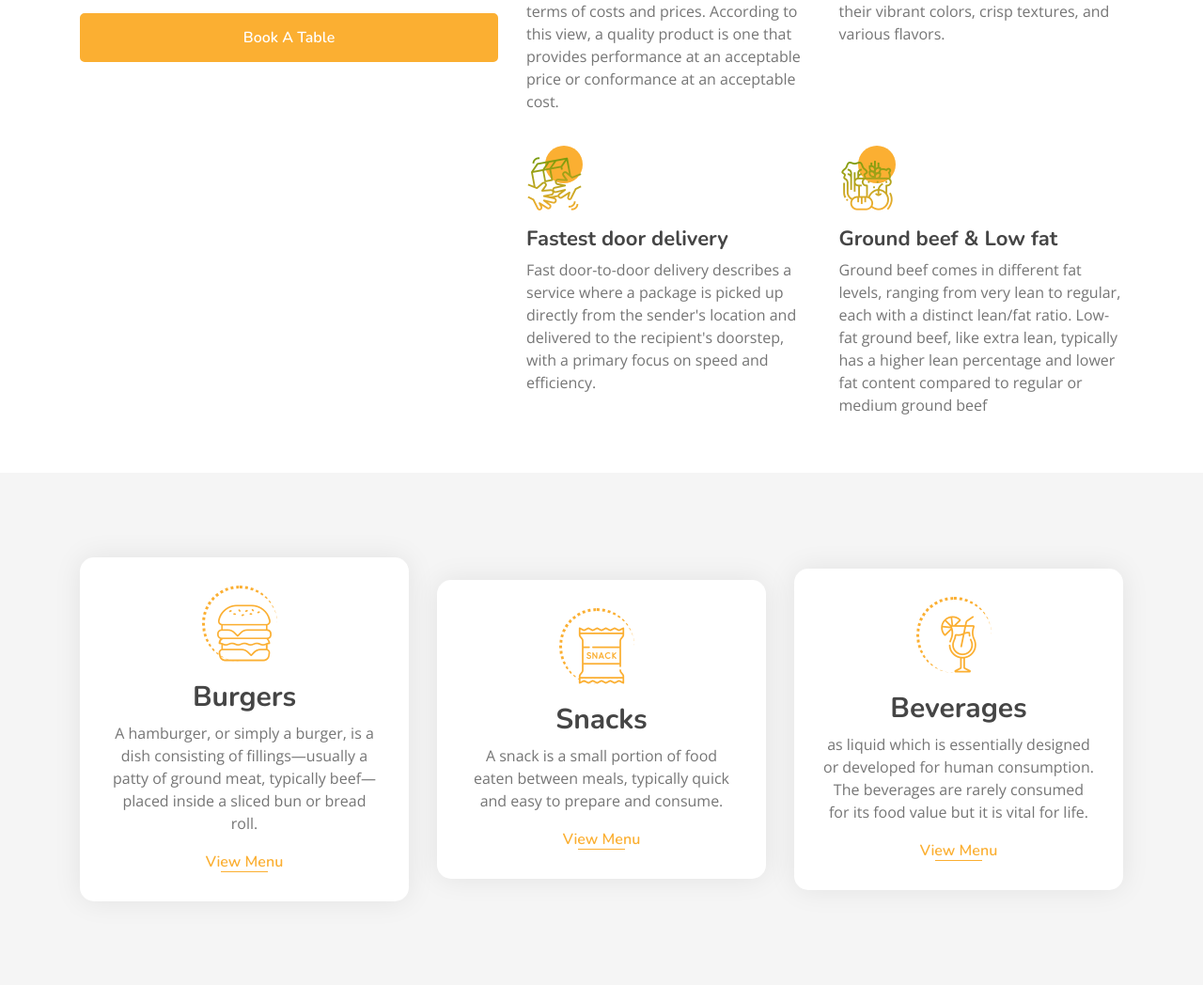
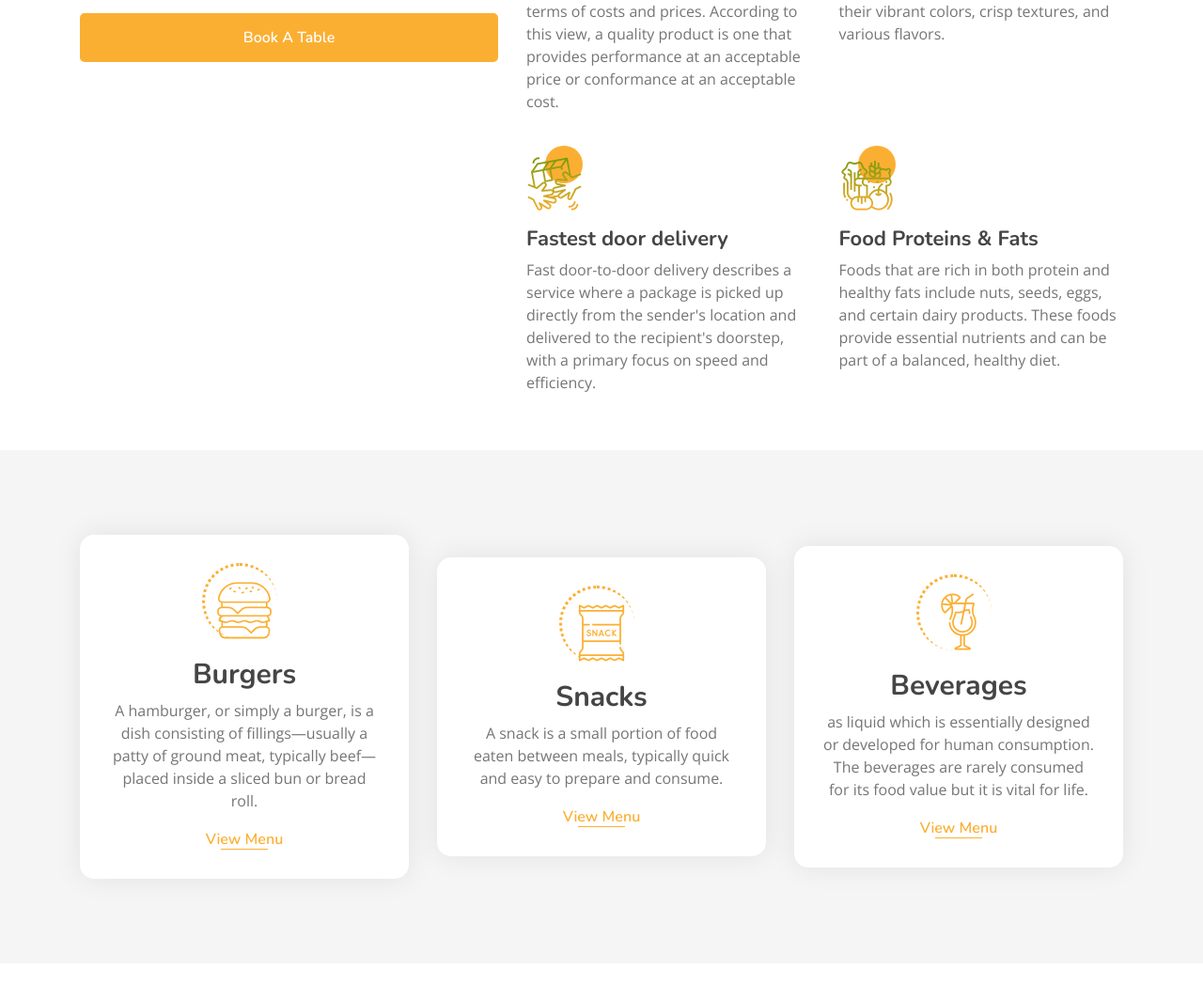
Before and after one commit to nidhitechno/foodzone, a Django app: page / in a window 1280 px wide. Shown: the part 2646-3694 px from the top of the page at 94% size. Run offline with Django 5.2, Linux system fonts and the light colour scheme; some libraries are stand-ins or nearby versions.

Commit message:
upadatefoodzone

```diff
--- a/template/booking.html
+++ b/template/booking.html
@@ -61,6 +61,7 @@
                     <div class="col-12">
                         <a href="">Home</a>
                         <a href="">Booking</a>
+
                     </div>
                 </div>
             </div>
@@ -155,7 +156,9 @@
                                     </div>
                                 </div>
                                 <div>
+                                    <!-- <a href="{% url 'booking_blog' i.id %}"> -->
                                     <button class="btn custom-btn" type="submit">Book Now</button>
+                                </a>
                                 </div>
                             </form>
                         </div>
--- a/template/index.html
+++ b/template/index.html
@@ -346,9 +346,9 @@
                             <div class="col-sm-6">
                                 <div class="feature-item">
                                     <i class="flaticon-fruits-and-vegetables"></i>
-                                    <h3>Ground beef & Low fat</h3>
+                                    <h3>Food Proteins & Fats</h3>
                                     <p>
-                                        Ground beef comes in different fat levels, ranging from very lean to regular, each with a distinct lean/fat ratio. Low-fat ground beef, like extra lean, typically has a higher lean percentage and lower fat content compared to regular or medium ground beef
+                                        Foods that are rich in both protein and healthy fats include nuts, seeds, eggs, and certain dairy products. These foods provide essential nutrients and can be part of a balanced, healthy diet.
                                     </p>
                                 </div>
                             </div>
```
